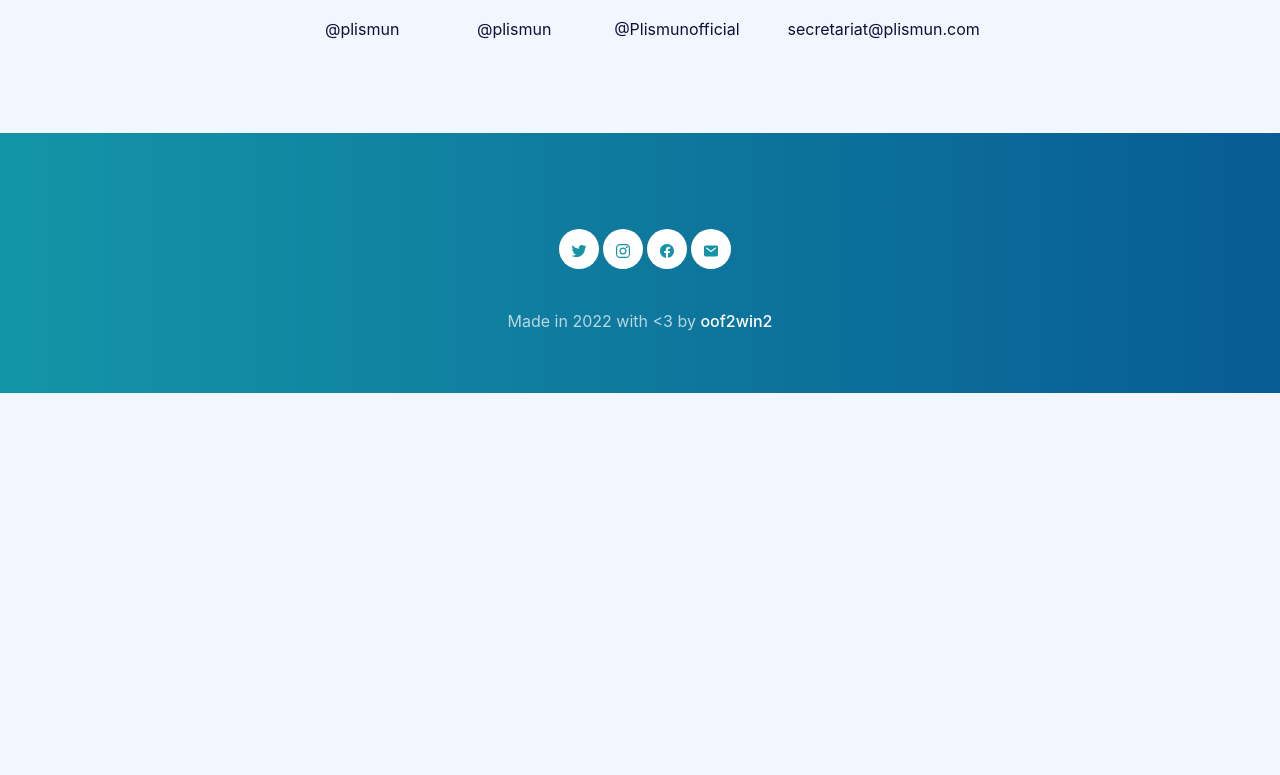
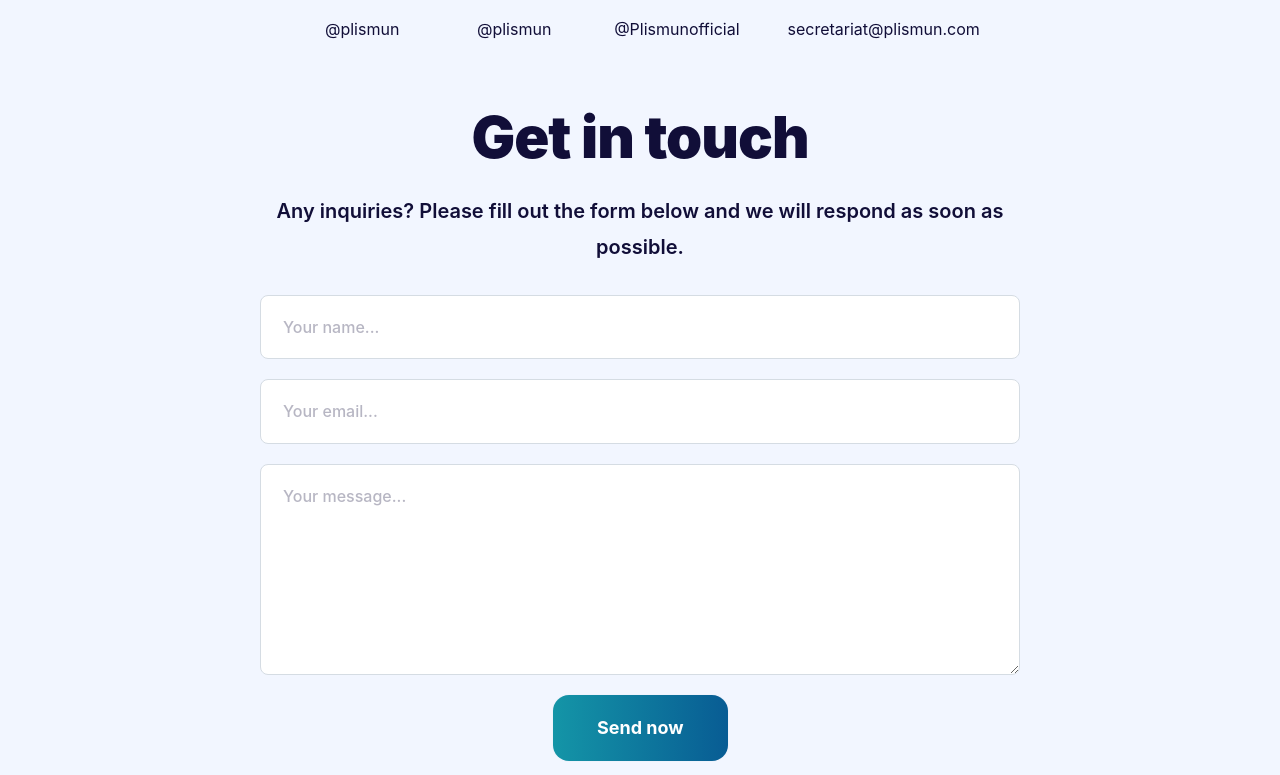
Before and after one commit to oof2win2/plismun, a Next.js app: page /contact in a window 1280 px wide. Shown: the part 305-1080 px from the top of the page. Before the commit the page ends 800 px from the top, so only its background shows below. Built offline with nearby package versions, Linux system fonts and the light colour scheme.

Commit message:
feat(contact): contact us form html+css

```diff
--- a/src/pages/contact.tsx
+++ b/src/pages/contact.tsx
@@ -62,6 +62,89 @@ export default function About() {
               </li>
             </ul>
           </div>
+
+          <div className="c-contact-form" id="contact">
+            <div className="container">
+              <div className="row">
+                <div className="col col-12">
+                  <div className="c-contact-form__contact-head">
+                    <h2 className="c-contact-form__contact-title">
+                      Get in touch
+                    </h2>
+                    <p className="c-contact-form__contact-description">
+                      Any inquiries? Please fill out the form below and we will
+                      respond as soon as possible.
+                    </p>
+
+                    <form
+                      action=""
+                      className="c-contact-form__form"
+                      onSubmit={(e) => {
+                        // TODO: store the form data somewhere so it can be responded to
+                      }}
+                    >
+                      <div className="c-contact-form__form-group">
+                        <label
+                          className="c-contact-form__form-label screen-reader-text"
+                          htmlFor="form-name"
+                        >
+                          Your Name
+                        </label>
+                        <input
+                          className="c-contact-form__form-input"
+                          id="form-name"
+                          name="name"
+                          placeholder="Your name..."
+                          required={true}
+                          type="text"
+                        />
+                      </div>
+                      <div className="c-contact-form__form-group">
+                        <label
+                          className="c-contact-form__form-label screen-reader-text"
+                          htmlFor="form-email"
+                        >
+                          Your Email
+                        </label>
+                        <input
+                          className="c-contact-form__form-input"
+                          id="form-email"
+                          name="_replyto"
+                          placeholder="Your email..."
+                          required={true}
+                          type="email"
+                        />
+                      </div>
+                      <div className="c-contact-form__form-group">
+                        <label
+                          className="c-contact-form__form-label screen-reader-text"
+                          htmlFor="form-text"
+                        >
+                          Your Message
+                        </label>
+                        <textarea
+                          className="c-contact-form__form-input"
+                          id="form-text"
+                          name="text"
+                          placeholder="Your message..."
+                          required={true}
+                          rows={9}
+                        />
+                      </div>
+                      <div className="c-contact-form__form-group c-contact-form__form-group--button">
+                        <button
+                          className="c-button c-button--primary c-button--large"
+                          type="submit"
+                        >
+                          Send now
+                        </button>
+                      </div>
+                    </form>
+                  </div>
+                </div>
+              </div>
+            </div>
+          </div>
         </div>
       </div>
     </div>
--- /dev/null
+++ b/src/styles/components/button.scss
@@ -0,0 +1,70 @@
+/* Button */
+.c-button {
+  position: relative;
+  z-index: 1;
+  display: inline-flex;
+  justify-content: center;
+  align-items: center;
+  line-height: 1;
+  font-weight: 700;
+  border-radius: 16px;
+  white-space: nowrap;
+  border: none;
+  outline: none;
+  cursor: pointer;
+  overflow: hidden;
+  transition: all .25s ease;
+  box-shadow: 0px 0px 2px rgba(0, 0, 0, 0.05);
+  will-change: transform;
+
+  &:active {
+    transform: translateY(2px) scale(0.98);
+  }
+
+  &--primary {
+    color: $white;
+    background: linear-gradient(90deg, $primary-color 0%, $secondary-color 167%);
+
+    &:hover {
+      color: $white !important;
+
+      &:before {
+        opacity: 1;
+      }
+    }
+
+    &::before {
+      content: "";
+      position: absolute;
+      top: 0;
+      left: 0;
+      z-index: -1;
+      display: block;
+      width: 100%;
+      height: 100%;
+      opacity: 0;
+      will-change: transform;
+      transition: opacity 0.35s;
+      background: linear-gradient(90deg, $primary-color 0%, $secondary-color 107%);
+    }
+  }
+
+  &--secondary {
+    color: $text-color;
+    background: $background-color-alt;
+
+    &:hover {
+      color: $text-color;
+    }
+  }
+
+  &--small {
+    padding: 16px 32px;
+    font-size: 16px;
+  }
+
+  &--large {
+    padding: 24px 44px;
+    font-size: 18px;
+  }
+}
--- /dev/null
+++ b/src/styles/components/contact-form.scss
@@ -0,0 +1,71 @@
+/* Contact Form */
+.c-contact-form { $c: &;
+
+	.container {
+		position: relative;
+	}
+
+	&__form-box {
+		max-width: 580px;
+		margin: 0 auto;
+		padding-top: 140px;
+	}
+
+	&__contact-head {
+		margin-bottom: 48px;
+		text-align: center;
+	}
+
+	&__contact-title {
+		display: inline-block;
+		margin-bottom: 20px;
+		font-size: 58px;
+	}
+
+	&__contact-description {
+		font-size: 20px;
+		font-weight: 600;
+
+		@media only screen and (max-width: $mobile) {
+			font-size: 16px;
+		}
+	}
+
+	&__form {
+		position: relative;
+		margin-bottom: 60px;
+	}
+
+	&__form-group {
+		margin-bottom: 20px;
+		font-size: 0;
+
+		&--button {
+			text-align: center;
+		}
+	}
+
+	&__form-input {
+		width: 100%;
+		padding: 22px;
+		font-size: 16px;
+		font-weight: 500;
+		border: 1px solid $border-color;
+		border-radius: 8px;
+		outline: none;
+		transition: $global-transition;
+		resize: vertical;
+		color: $text-color;
+		background: $background-color-alt;
+
+		&::placeholder {
+			font-weight: 500;
+			color: rgba($text-color, 0.3);
+		}
+
+		&:focus {
+			border-color: $primary-color;
+			box-shadow: 0px 4px 10px rgba($primary-color, 0.25);
+		}
+	}
+}
--- a/src/styles/styles.scss
+++ b/src/styles/styles.scss
@@ -21,3 +21,6 @@
 @import "./3-modules/sociallist.scss";
 
 @import "./4-layout/layout.scss";
+
+@import "./components/contact-form.scss";
+@import "./components/button.scss";
```
